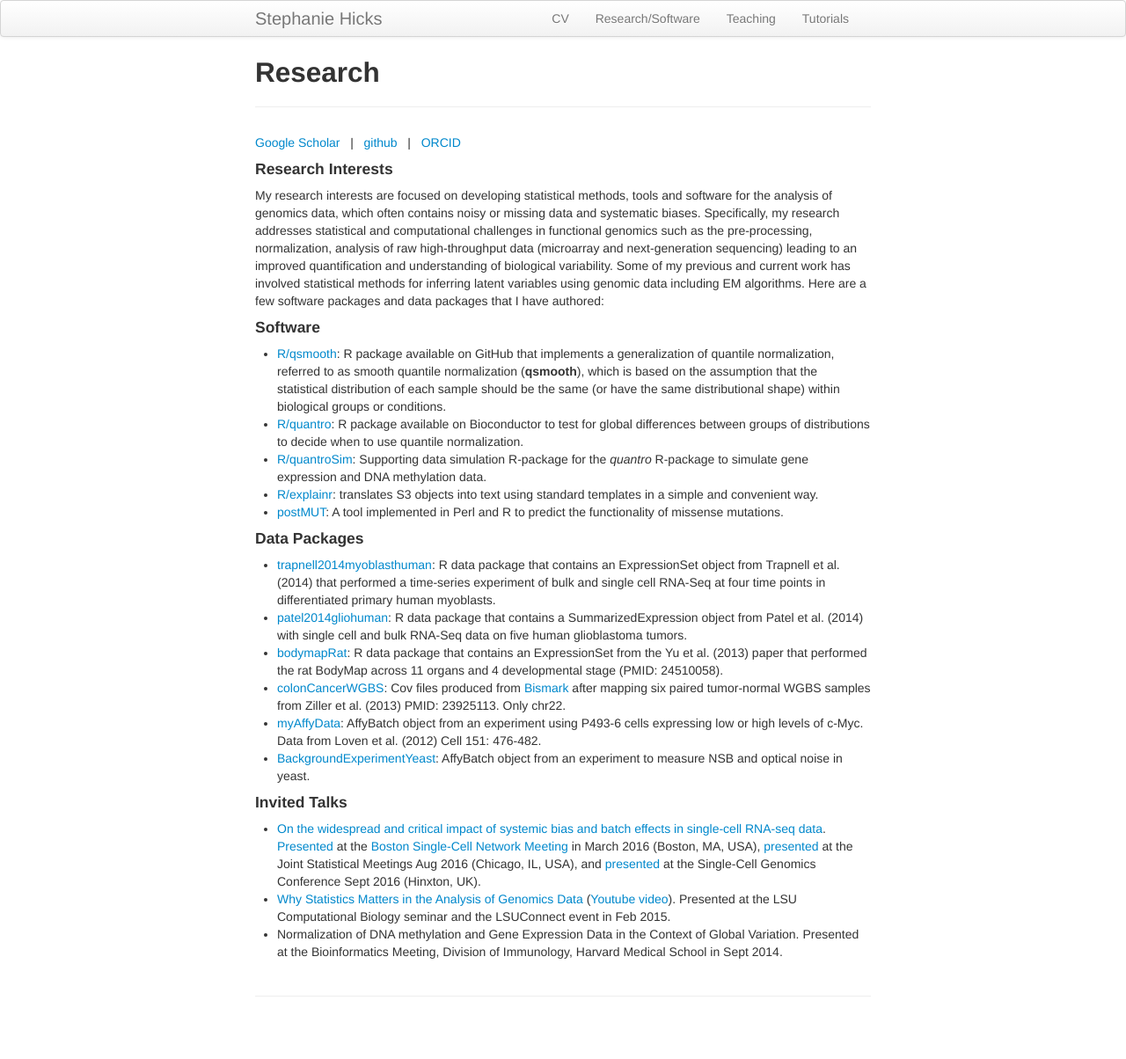
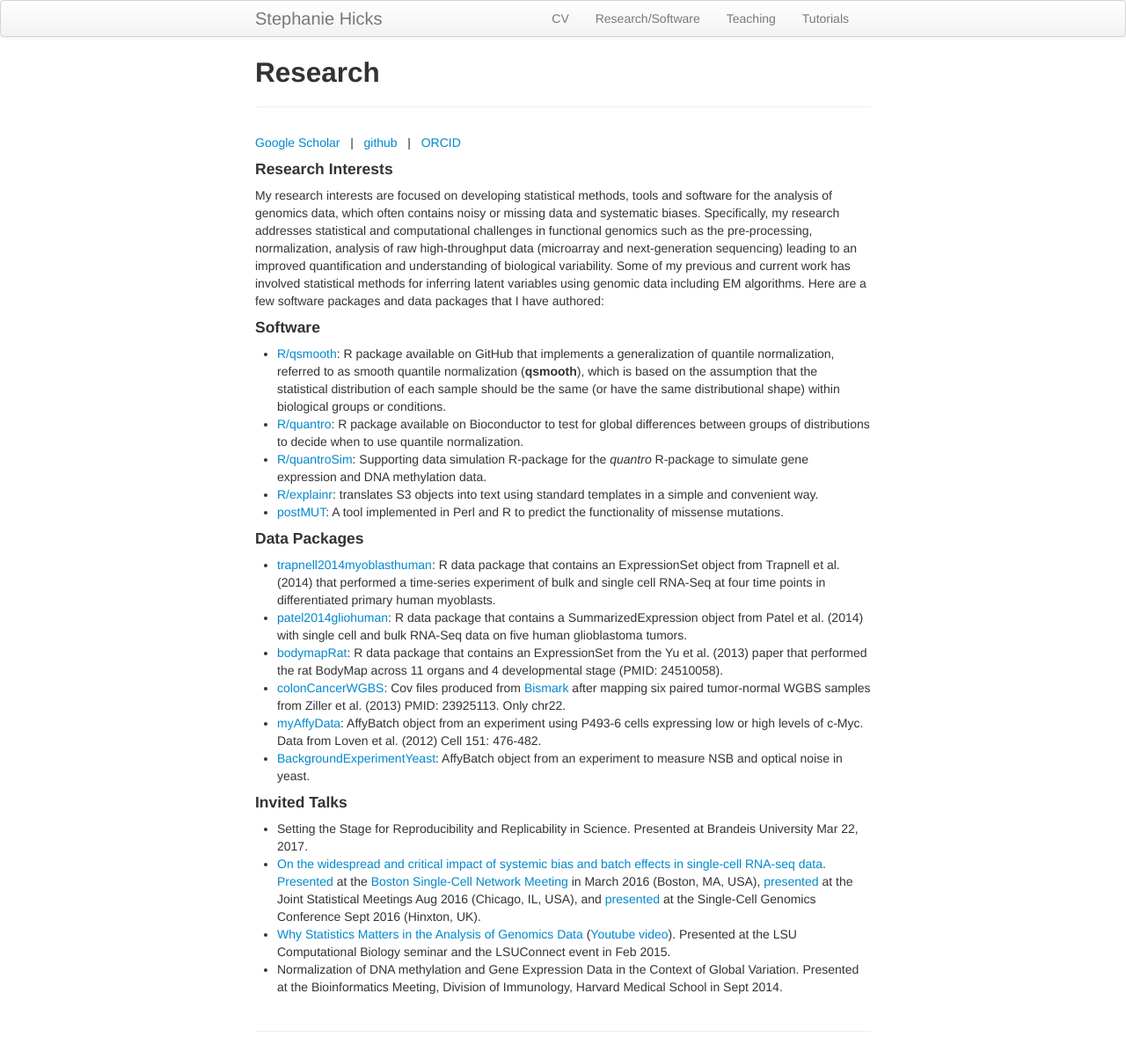
Before and after one commit to jmcgread/stephaniehicks.github.io, a Jekyll site: the page built from pages/research.md, in a window 1280 px wide. Shown: the whole page at 88% size. Built offline with Jekyll 4.4.1, drawn with Linux system fonts in a browser that asks for light colours; before the commit the page ends 1164 px from its top, so only the background shows below that.

Commit message:
added brandeis reproducibility talk

```diff
--- a/pages/research.md
+++ b/pages/research.md
@@ -31,6 +31,7 @@ to simulate gene expression and DNA methylation data.
 - [BackgroundExperimentYeast](https://github.com/stephaniehicks/BackgroundExperimentYeast): AffyBatch object from an experiment to measure NSB and optical noise in yeast.
 
 #### Invited Talks
+- Setting the Stage for Reproducibility and Replicability in Science. Presented at Brandeis University Mar 22, 2017.
 - [On the widespread and critical impact of systemic bias and batch effects in single-cell RNA-seq data](https://speakerdeck.com/stephaniehicks/towards-progress-in-batch-effects-and-biases-in-single-cell-rna-seq-data). [Presented](http://hsci.harvard.edu/event/widespread-and-critical-impact-systemic-bias-and-batch-effects-single-cell-rna-seq-data?delta=0) at the [Boston Single-Cell Network Meeting](http://www.singlecellnetwork.org) in March 2016 (Boston, MA, USA), [presented](https://www.amstat.org/meetings/jsm/2016/onlineprogram/MainSearchResults.cfm) at the Joint Statistical Meetings Aug 2016 (Chicago, IL, USA), and [presented](https://coursesandconferences.wellcomegenomecampus.org/events/item.aspx?e=596) at the Single-Cell Genomics Conference Sept 2016 (Hinxton, UK).
 - [Why Statistics Matters in the Analysis of Genomics Data](https://speakerdeck.com/stephaniehicks/why-statistics-matters-in-the-analysis-of-genomics-data) ([Youtube video](https://www.youtube.com/watch?v=3EVtJPz4kCI)). Presented at the LSU Computational Biology seminar and the LSUConnect event in Feb 2015.
 - Normalization of DNA methylation and Gene Expression Data in the Context of Global Variation. Presented at the Bioinformatics Meeting, Division of Immunology, Harvard Medical School in Sept 2014.
```
Also changed, not shown: 2 other files.
